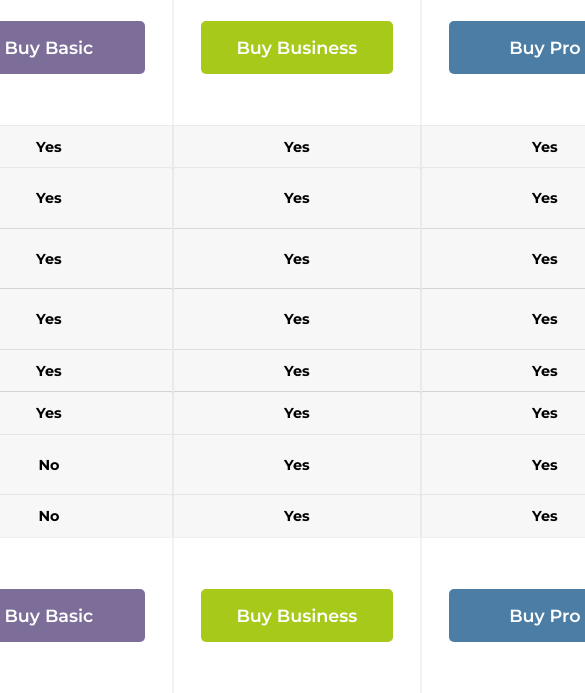
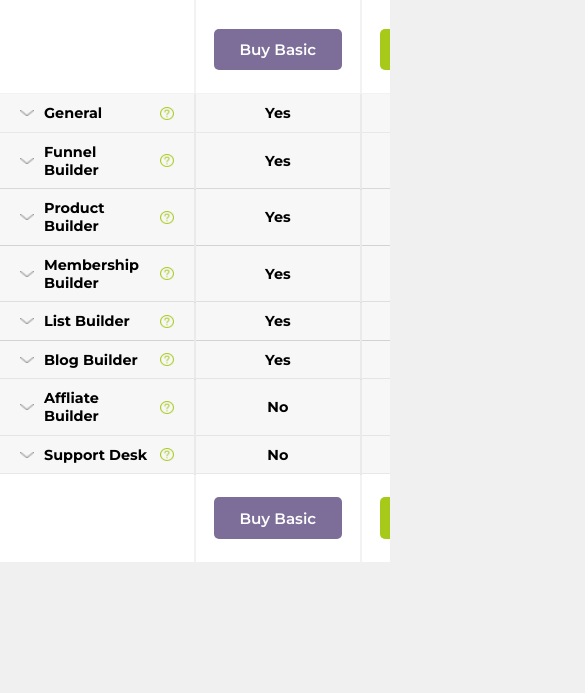
Before and after one commit to TropicolX/Pricing-Table-Test, a plain HTML site: page index.html in a window 390 px wide. Shown: the part 182-875 px from the top of the page, 585 px wide, since content can reach past the window. After the commit the page ends 844 px from the top, so only its background shows below. Drawn offline with Linux system fonts and the light colour scheme.

Commit message:
Responsive for tablets

```diff
--- a/css/style.css
+++ b/css/style.css
@@ -18,10 +18,6 @@
 
 body {
   background: var(--background-color);
-  width: 100%;
-  display: flex;
-  align-items: center;
-  justify-content: center;
 }
 
 small {
@@ -38,18 +34,16 @@ img {
 
 .main {
   position: relative;
-  max-width: 79.1rem;
-  /*
-	padding: 2rem;
-    margin: 0 auto;
-    overflow: hidden;
-    */
+  max-width: 1140px;
+  margin: 40px auto;
+  overflow: auto;
+  padding: 0 40px;
 }
 
 .btn-primary, .btn-secondary, .btn-tertiary {
   display: inline-block;
   border-radius: 5px;
-  padding: 10px 3.2rem;
+  padding: 12px 1.9rem;
   margin: 3px;
   color: #fff;
   text-decoration: none;
@@ -82,7 +76,6 @@ img {
 }
 
 .price-table {
-  width: 100%;
   border-collapse: collapse;
   border: 0 none;
 }
@@ -166,6 +159,7 @@ img {
   position: relative;
   display: flex;
   align-items: center;
+  user-select: none;
 }
 
 .dropdown .flex .img-container {
@@ -233,13 +227,10 @@ img {
 }
 
 @media (max-width: 1024px) {
-  .main {
-    width: 900px;
-    margin: 0;
-  }
   .btn-primary, .btn-secondary, .btn-tertiary {
-    width: 12rem;
-    padding: 1rem;
+    width: 10rem;
+    padding: 0.8rem;
+    font-size: 1rem;
   }
   .dropdown .flex {
     justify-content: space-between;
@@ -251,8 +242,23 @@ img {
   }
 }
 
-@media (max-width: 768px) {
+@media (max-width: 900px) {
   .main {
-    width: 600px;
+    max-width: 700px;
+    padding: 0;
+  }
+  .btn-primary, .btn-secondary, .btn-tertiary {
+    width: 8rem;
+    padding: 0.7rem;
+    font-size: 0.95rem;
+  }
+  .price-table .price-best-value {
+    padding: 2px 20px;
+  }
+  .price-table tr td {
+    padding: 10px 20px;
+  }
+  .price-table td.price {
+    padding: 20px 15px;
   }
 }
--- a/index.html
+++ b/index.html
@@ -8,6 +8,7 @@
 		<link rel="stylesheet" href="css/style.css" />
 	</head>
 	<body>
+		<div class="main">
 			<table class="price-table">
 				<tbody>
 					<tr id="best-value">
@@ -137,7 +138,7 @@
 						<tr class="general-item">
 							<td><span>Powered by logo</span></td>
 							<td>
-								<span>Always active</span>
+								<span>Active</span>
 							</td>
 							<td>
 								<span>Optional</span>
@@ -1561,6 +1562,7 @@
 					</tr>
 				</tbody>
 			</table>
+		</div>
 		<script src="/js/main.js"></script>
 	</body>
 </html>
```
